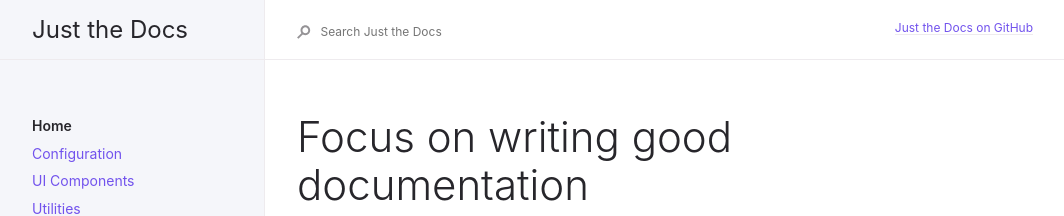
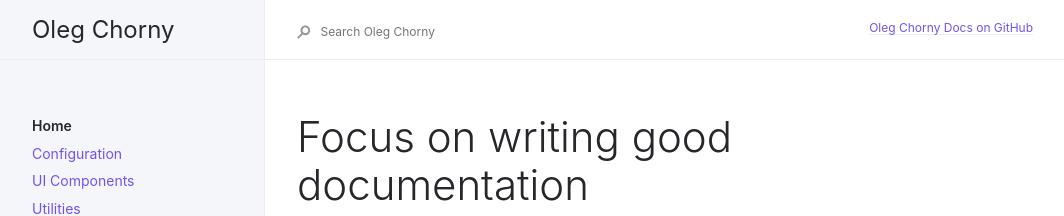
Before and after one commit to olegchorny/olegchorny.github.io, a Jekyll site: the page built from index.md, in a window 1280 px wide. Shown: the top 216 px of the page, without its empty margins (91-1155 px from the left). Built offline with Jekyll 4.4.1, drawn with Linux system fonts in a browser that asks for light colours.

Commit message:
Update _config.yml

```diff
--- a/_config.yml
+++ b/_config.yml
@@ -13,10 +13,10 @@
 # you will see them accessed via {{ site.title }}, {{ site.github_repo }}, and so on.
 # You can create any custom variable you would like, and they will be accessible
 # in the templates via {{ site.myvariable }}.
-title: Just the Docs
-description: A Jekyll theme for documentation
-baseurl: "/just-the-docs/" # the subpath of your site, e.g. /blog
-url: "https://pmarsceill.github.io" # the base hostname & protocol for your site, e.g. http://example.com
+title: Oleg Chorny
+description: Oleg Chorny Documentation
+baseurl: "/" # the subpath of your site, e.g. /blog
+url: "https://olegchorny.github.io" # the base hostname & protocol for your site, e.g. http://example.com
 
 permalink: pretty
 exclude: ["node_modules/", "*.gemspec", "*.gem", "Gemfile", "Gemfile.lock", "package.json", "package-lock.json",  "script/", "LICENSE.txt", "lib/", "bin/", "README.md", "Rakefile"]
@@ -26,8 +26,8 @@ search_enabled: true
 
 # Aux links for the upper right navigation
 aux_links:
-  "Just the Docs on GitHub":
-    - "//github.com/pmarsceill/just-the-docs"
+  "Oleg Chorny Docs on GitHub":
+    - "//github.com/olegchorny/olegchorny.github.io"
 
 # Color scheme currently only supports "dark" or nil (default)
 color_scheme: nil
```
